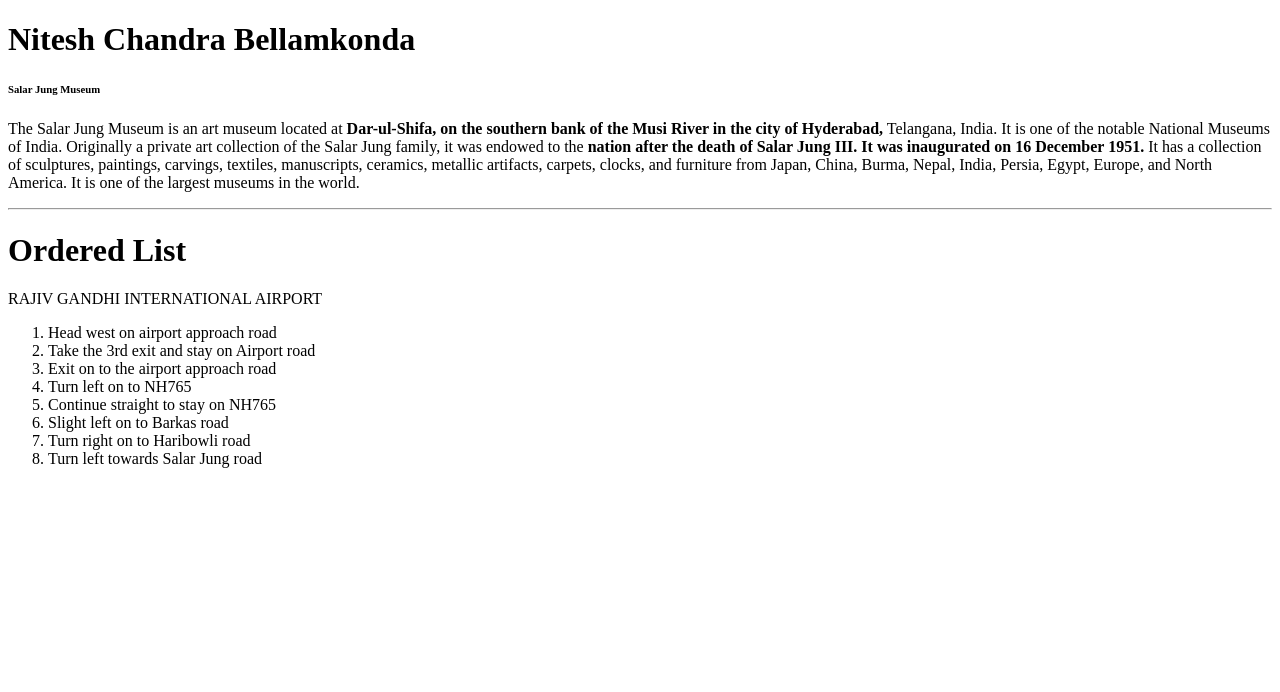
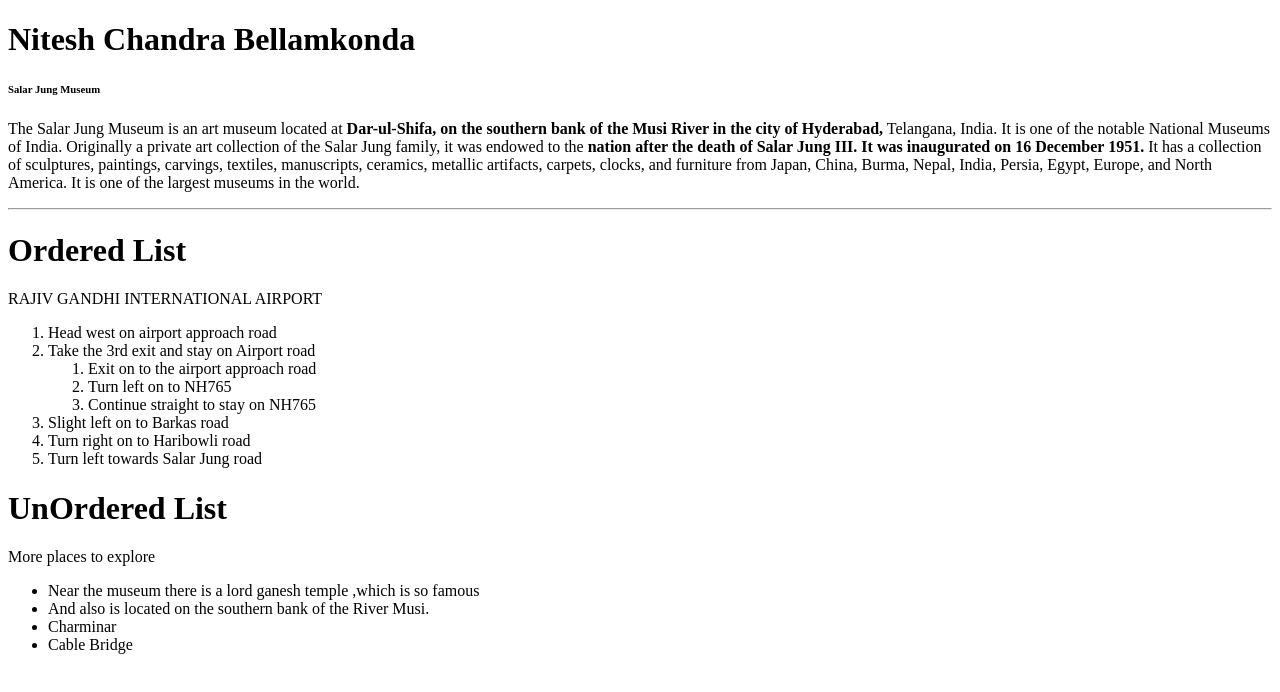
Before and after one commit to 44-563-Web-Apps-F22/44563-webapps-assignment-3-Nitesh625, a plain HTML site: page index.html in a window 1280 px wide. Drawn offline with Linux system fonts and the light colour scheme.

Commit message:
Update index.html

```diff
--- a/index.html
+++ b/index.html
@@ -25,13 +25,22 @@
     <ol>
         <li>Head west on airport approach road</li>
         <li>Take the 3rd exit and stay on Airport road</li>
-        <li>Exit on to the airport approach road
+        <ol><li>Exit on to the airport approach road
             <li>Turn left on to NH765</li>
             <li>Continue straight to stay on NH765</li>
         </li>
+        </ol>
         <li>Slight left on to Barkas road </li>
         <li>Turn right on to Haribowli road</li>
         <li>Turn left towards Salar Jung road</li>
     </ol>
+    <h1>UnOrdered List</h1>
+    More places to explore
+    <ul>
+        <li>Near the museum there is a lord ganesh temple ,which is so famous</li>
+        <li>And also is located on the southern bank of the River Musi.</li>
+        <li>Charminar</li>
+        <li>Cable Bridge</li>
+    </ul>
 </body>
 </html>
```
